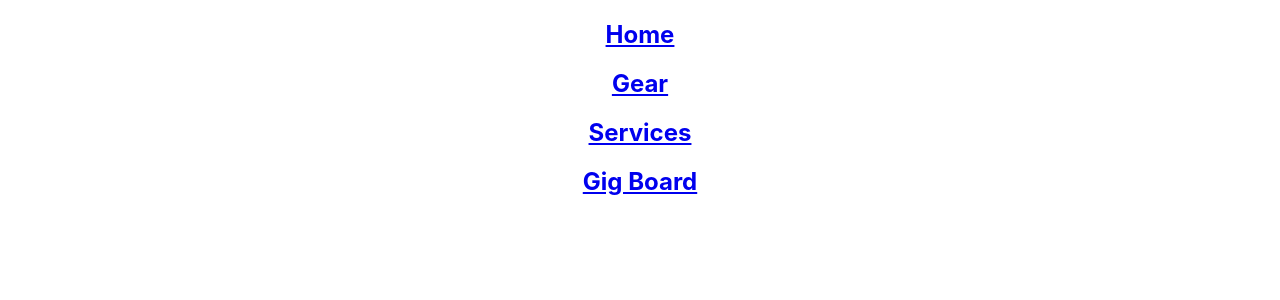
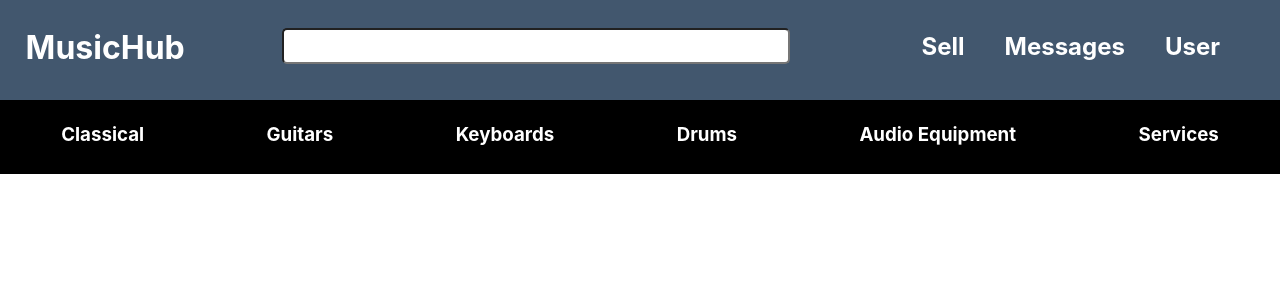
Before and after one commit to sd-jazz/MusicHub, a React (Create React App) app: page / in a window 1280 px wide. Shown: the top 300 px of the page. Built offline with nearby package versions, Linux system fonts and the light colour scheme.

Commit message:
navbar styling finished

```diff
--- a/src/App.js
+++ b/src/App.js
@@ -1,5 +1,5 @@
 import React, { Component } from 'react';
-import NavBar from './components/NavBar/NavBar';
+import Header from './components/Header/Header';
 import './App.css';
 
 class App extends Component {
@@ -7,9 +7,7 @@ class App extends Component {
     return (
       <div className="App">
 
-        <nav className="nav">
-          <NavBar/>
-        </nav>
+          <Header />
 
       </div>
 
--- a/src/components/Header/Header.js
+++ b/src/components/Header/Header.js
@@ -2,3 +2,22 @@ import React, { Component } from 'react';
 import './header.css';
 import { Link } from 'react-router-dom'
 import { connect } from 'react-redux';
+import NavBar from '../NavBar/NavBar'
+import SecondNav from '../secondNav/SecondNav'
+
+class Header extends Component {
+    render (){
+        return (
+            <div>
+                <div className="header">
+                    <NavBar />
+                </div>
+                <div>
+                    <SecondNav />
+                </div>
+            </div>
+        )
+    }
+}
+
+export default Header
--- a/src/components/Header/header.css
+++ b/src/components/Header/header.css
@@ -0,0 +1,19 @@
+:root {
+    --main-bg-color: rgb(66, 87, 110);
+    --line-color: #BFBFBF;
+}
+
+html, body {
+    padding: 0;
+    margin: 0;
+}
+
+.header {
+    height: 100px;
+    background-color: var(--main-bg-color);
+}
+
+.line {
+    height: 5px;
+    background-color: var(--line-color);
+}
--- a/src/components/Home/Home.js
+++ b/src/components/Home/Home.js
@@ -1,4 +1,5 @@
 import React, { Component } from 'react';
+import './home.css'
 
 class Home extends Component {
     constructor (props){
--- a/src/components/NavBar/NavBar.js
+++ b/src/components/NavBar/NavBar.js
@@ -1,6 +1,7 @@
 import React from 'react';
 import { Link } from 'react-router-dom'
 // import { connect } from react-redux
+import './navbar.css'
 
 const NavBar = () => {
 
@@ -8,22 +9,25 @@ const NavBar = () => {
 
         <div className="navBar">
 
-            <Link to="/">
-                <h2>Home</h2>
-            </Link>
-
-            <Link to="/gear">
-                <h2>Gear</h2>
-            </Link>
-
-            <Link to="/services">
-                <h2>Services</h2>
-            </Link>
-
-            <Link to="/gig_board">
-                <h2>Gig Board</h2>
-            </Link>
-
+            <div className="title">
+                <Link to="/">
+                    <h1>MusicHub</h1>
+                </Link>
+            </div>
+            <div className="navInput">
+                <input />
+            </div>
+            <div className="smallNavs">
+                <Link to="/sell">
+                    <h2>Sell</h2>
+                </Link>
+                <Link to="/messages">
+                    <h2>Messages</h2>
+                </Link>
+                <Link to="/user">
+                    <h2>User</h2>
+                </Link>
+            </div>
     </div>
 
     )
--- a/src/components/NavBar/navbar.css
+++ b/src/components/NavBar/navbar.css
@@ -0,0 +1,37 @@
+:root {
+    --main-text-color: white;
+}
+
+.navBar {
+    display: flex;
+}
+
+.title {
+    margin: 7px 2%;
+    color: var(--main-text-color)
+}
+
+.navInput {
+    margin: 0 auto;
+    padding-top: 28px;
+}
+
+input {
+    width: 500px;
+    height: 30px;
+    border-radius: 5px;
+}
+
+.smallNavs {
+    display: flex;
+    margin: 12px 40px;
+}
+
+h2 {
+    padding: 0 20px;
+}
+
+a {
+    text-decoration: none;
+    color: var(--main-text-color)
+}
--- /dev/null
+++ b/src/components/secondNav/SecondNav.js
@@ -0,0 +1,32 @@
+import React from 'react';
+import { Link } from 'react-router-dom'
+// import { connect } from react-redux
+import './secondNav.css'
+
+const SecondNav = () => {
+
+    return (
+        <div className="secondNav">
+            <Link to="/">
+                <h3>Classical</h3>
+            </Link>
+            <Link to="/guitars">
+                <h3>Guitars</h3>
+            </Link>
+            <Link to="/keyboards">
+                <h3>Keyboards</h3>
+            </Link>
+            <Link to="/drums">
+                <h3>Drums</h3>
+            </Link>
+            <Link to="/audioEquipment">
+                <h3>Audio Equipment</h3>
+            </Link>
+            <Link to="/services">
+                <h3>Services</h3>
+            </Link>
+    </div>
+    )
+}
+
+export default SecondNav;
--- /dev/null
+++ b/src/components/secondNav/secondNav.css
@@ -0,0 +1,12 @@
+:root {
+    --main-second-header: black;
+    --main-text-color: white;
+}
+
+.secondNav {
+    display: flex;
+    justify-content: space-around;
+    padding-top: 4px;
+    height: 70px;
+    background-color: var(--main-second-header);
+}
```
